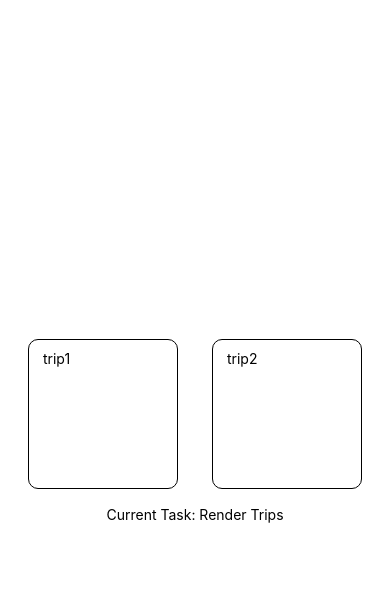
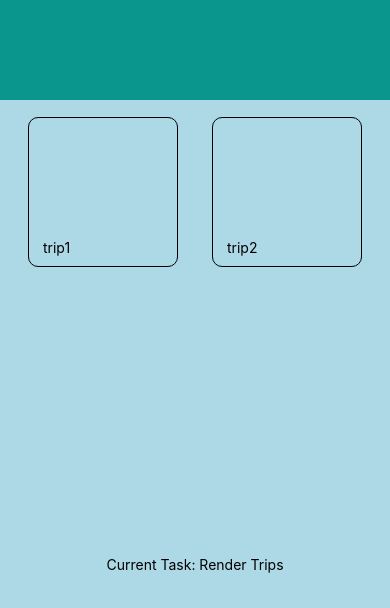
Before and after one commit to weitsesun/flightMobile, a React Native app: screen / in a window 390 px wide. Shown: the top 608 px of the page. Built offline with nearby package versions, Linux system fonts and the light colour scheme.

Commit message:
edited css-flex on single plan

```diff
--- a/App.js
+++ b/App.js
@@ -17,6 +17,7 @@ export default function App() {
 
   return (
     <>
+      <View style={styles.header}></View>
       <ImageBackground style={styles.container}>
         <TravelPlans data={data}/>
         <TouchableOpacity
@@ -25,16 +26,22 @@ export default function App() {
           <Text>Current Task: Render Trips</Text>
         </TouchableOpacity>
       </ImageBackground>
-
     </>
   );
 }
 
 const styles = StyleSheet.create({
+  header:{
+    height: 100,
+    width: '100%',
+    backgroundColor: 'rgb(10,150,140)'
+  },
   container: {
     flex: 1,
-    alignItems: 'center',
+    alignItems: 'flex-start',
+    flexDirection: 'row',
+    flexWrap: 'wrap',
     justifyContent: 'center',
-    backgroundColor: 'white',
+    backgroundColor: 'lightblue',
   },
 });
--- a/components/SinglePlan.js
+++ b/components/SinglePlan.js
@@ -8,9 +8,9 @@ import {
   TouchableOpacity,
 } from 'react-native';
 
-export default function SinglePlan({ id, tripName }) {
+export default function SinglePlan({ tripName }) {
   return (
-      <View key={id} style={ styles.box }>
+      <View style={ styles.box }>
         <Text> {tripName}</Text>
       </View>
   )
@@ -24,5 +24,7 @@ const styles = StyleSheet.create({
     padding: 10,
     borderRadius: 10,
     borderWidth: 1,
+    alignItems: 'flex-end',
+    flexDirection: 'row',
   }
 })
--- a/components/TravelPlans.js
+++ b/components/TravelPlans.js
@@ -14,12 +14,12 @@ export default function TravelPlans({ data }) {
   return (
     <View style={{
       flexDirection: 'row',
-      flexWrap: 'wrap'
+      flexWrap: 'wrap',
       }}
     >
       {/* <Text>{JSON.stringify(Array.isArray(data))}</Text> */}
       {data && data.map(plan => {
-        return <SinglePlan tripName={plan.tripName}/>
+        return <SinglePlan key={data.id} tripName={plan.tripName}/>
       })}
     </View>
   )
```
